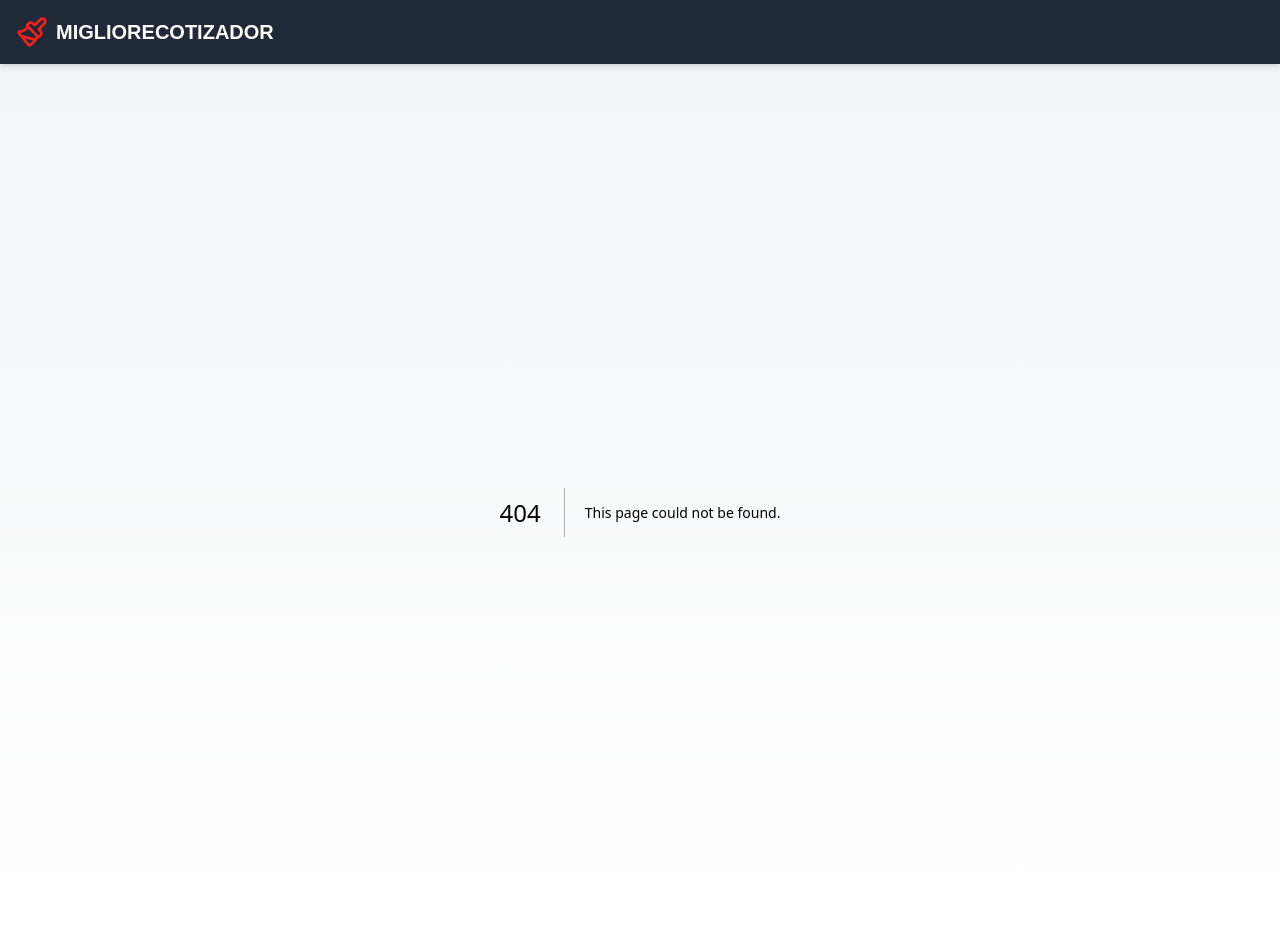
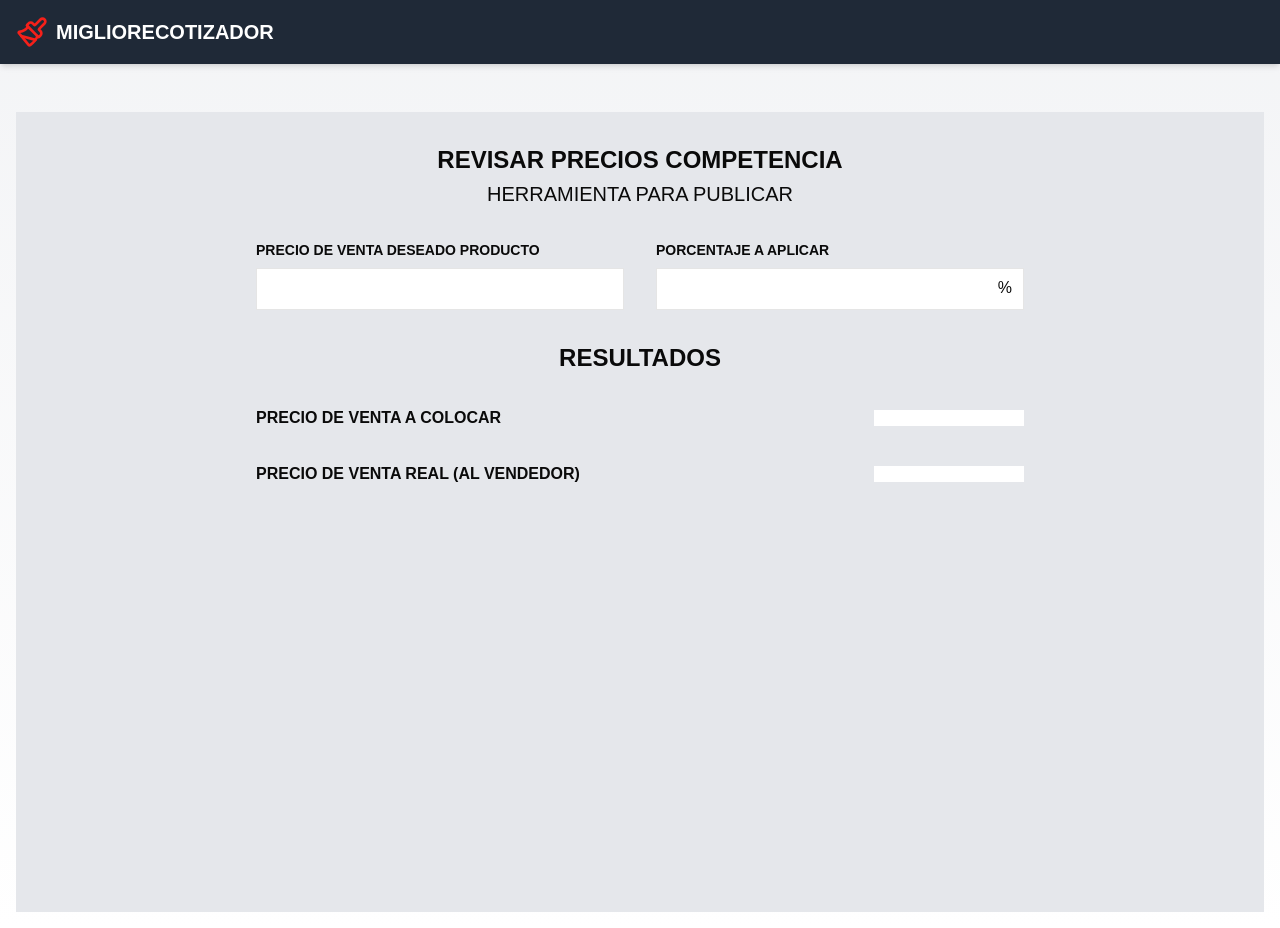
Before and after one commit to nicolas355/cotizadorMigliore, a Next.js app: page /sumaPrecios in a window 1280 px wide. Before the commit this address had no page. Built offline with nearby package versions, Linux system fonts and the light colour scheme.

Commit message:
add sumaprecios

```diff
--- /dev/null
+++ b/src/app/sumaPrecios/page.tsx
@@ -0,0 +1,14 @@
+import MainPageSumaPrecio from '@/components/sumaPrecios/MainPageSumaPrecio'
+import React from 'react'
+
+const page = () => {
+  return (
+    <div>
+
+
+        <MainPageSumaPrecio/>
+    </div>
+  )
+}
+
+export default page
--- a/src/components/ToolCards.tsx
+++ b/src/components/ToolCards.tsx
@@ -20,9 +20,9 @@ const tools = [
     color: 'bg-blue-500',
   },
   {
-    title: 'Calculadora de Márgenes',
+    title: 'Suma de Precios',
     description: 'Calcula y optimiza tus márgenes de ganancia',
-    href: '/margins',
+    href: '/sumaPrecios',
     icon: PieChart,
     color: 'bg-purple-500',
   },
--- /dev/null
+++ b/src/components/sumaPrecios/MainPageSumaPrecio.tsx
@@ -0,0 +1,116 @@
+'use client'
+
+import { useState, useEffect } from 'react'
+
+export default function PriceCalculator() {
+  const [desiredPrice, setDesiredPrice] = useState('')
+  const [percentage, setPercentage] = useState('')
+  const [salePrice, setSalePrice] = useState('')
+  const [realPrice, setRealPrice] = useState('')
+
+  const formatNumber = (num: number) => {
+    return num.toLocaleString('es-AR', {
+      minimumFractionDigits: 2,
+      maximumFractionDigits: 2,
+    }).replace(',00', '')
+  }
+
+  useEffect(() => {
+    if (desiredPrice && percentage) {
+      const basePrice = parseFloat(desiredPrice)
+      const percentageValue = parseFloat(percentage)
+
+      // Calculate sale price (adding percentage)
+      const calculatedSalePrice = basePrice * (1 + percentageValue / 100)
+      setSalePrice(formatNumber(calculatedSalePrice))
+
+      // Calculate real price (with marketplace fees simulation - 3.35%)
+      const calculatedRealPrice = calculatedSalePrice * (1 - 0.0335)
+      setRealPrice(formatNumber(calculatedRealPrice))
+    }
+  }, [desiredPrice, percentage])
+
+  return (
+    <div className="min-h-screen bg-gray-200 p-8">
+      <div className="max-w-3xl mx-auto space-y-8">
+        {/* Header */}
+        <div className="text-center space-y-1">
+          <h1 className="text-2xl font-bold">REVISAR PRECIOS COMPETENCIA</h1>
+          <h2 className="text-xl">HERRAMIENTA PARA PUBLICAR</h2>
+        </div>
+
+        {/* Input Fields */}
+        <div className="flex justify-between items-start gap-8">
+          <div className="flex-1">
+            <label className="block text-sm font-bold mb-2">
+              PRECIO DE VENTA DESEADO PRODUCTO
+            </label>
+            <input
+              type="number"
+              value={desiredPrice}
+              onChange={(e) => setDesiredPrice(e.target.value)}
+              className="w-full p-2 border bg-white"
+            />
+          </div>
+          <div className="flex-1">
+            <label className="block text-sm font-bold mb-2">
+              PORCENTAJE A APLICAR
+            </label>
+            <div className="relative">
+              <input
+                type="number"
+                value={percentage}
+                onChange={(e) => setPercentage(e.target.value)}
+                className="w-full p-2 border bg-white"
+              />
+              <span className="absolute right-3 top-2">%</span>
+            </div>
+          </div>
+        </div>
+
+        {/* Results Section */}
+        <div className="space-y-8">
+          <h2 className="text-2xl font-bold text-center">RESULTADOS</h2>
+
+          {/* Sale Price */}
+          <div className="flex justify-between items-center">
+            <span className="font-bold">PRECIO DE VENTA A COLOCAR</span>
+            <div className="bg-white p-2 min-w-[150px] text-right">
+              {salePrice}
+            </div>
+          </div>
+
+          {/* Marketplace Preview */}
+          {salePrice && (
+            <div className="bg-white p-4 rounded">
+              <div className="flex items-center gap-2">
+                <span className="text-lg">$ {salePrice}</span>
+                <span className="text-xs text-gray-500">
+                  Ofrece cuotas al mismo precio que publicaste | Stock: 49 u.
+                </span>
+              </div>
+              <div className="mt-2">
+                <span className="text-green-500 font-bold">10% OFF</span>
+                <div className="text-sm text-gray-600">
+                  <div>7% ${formatNumber(parseFloat(salePrice.replace('.', '')) * 0.07)} a tu cargo</div>
+                  <div>3% ${formatNumber(parseFloat(salePrice.replace('.', '')) * 0.03)} a cargo de Mercado Libre</div>
+                </div>
+                <div className="mt-1">
+                  Precio final ${formatNumber(parseFloat(salePrice.replace('.', '')) * 0.9)}
+                </div>
+              </div>
+            </div>
+          )}
+
+          {/* Real Price */}
+          <div className="flex justify-between items-center">
+            <span className="font-bold">PRECIO DE VENTA REAL (AL VENDEDOR)</span>
+            <div className="bg-white p-2 min-w-[150px] text-right">
+              {realPrice}
+            </div>
+          </div>
+        </div>
+      </div>
+    </div>
+  )
+}
```
